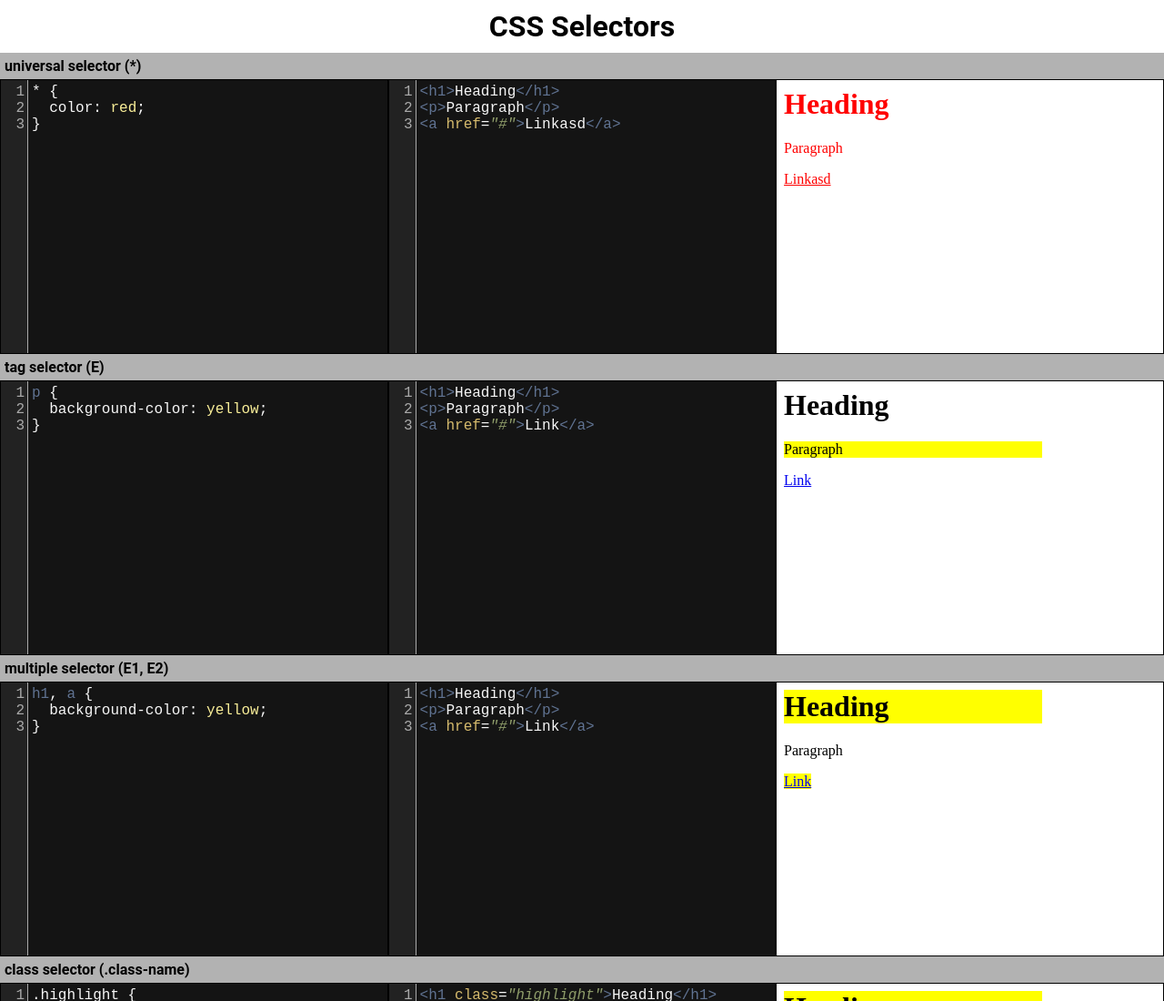
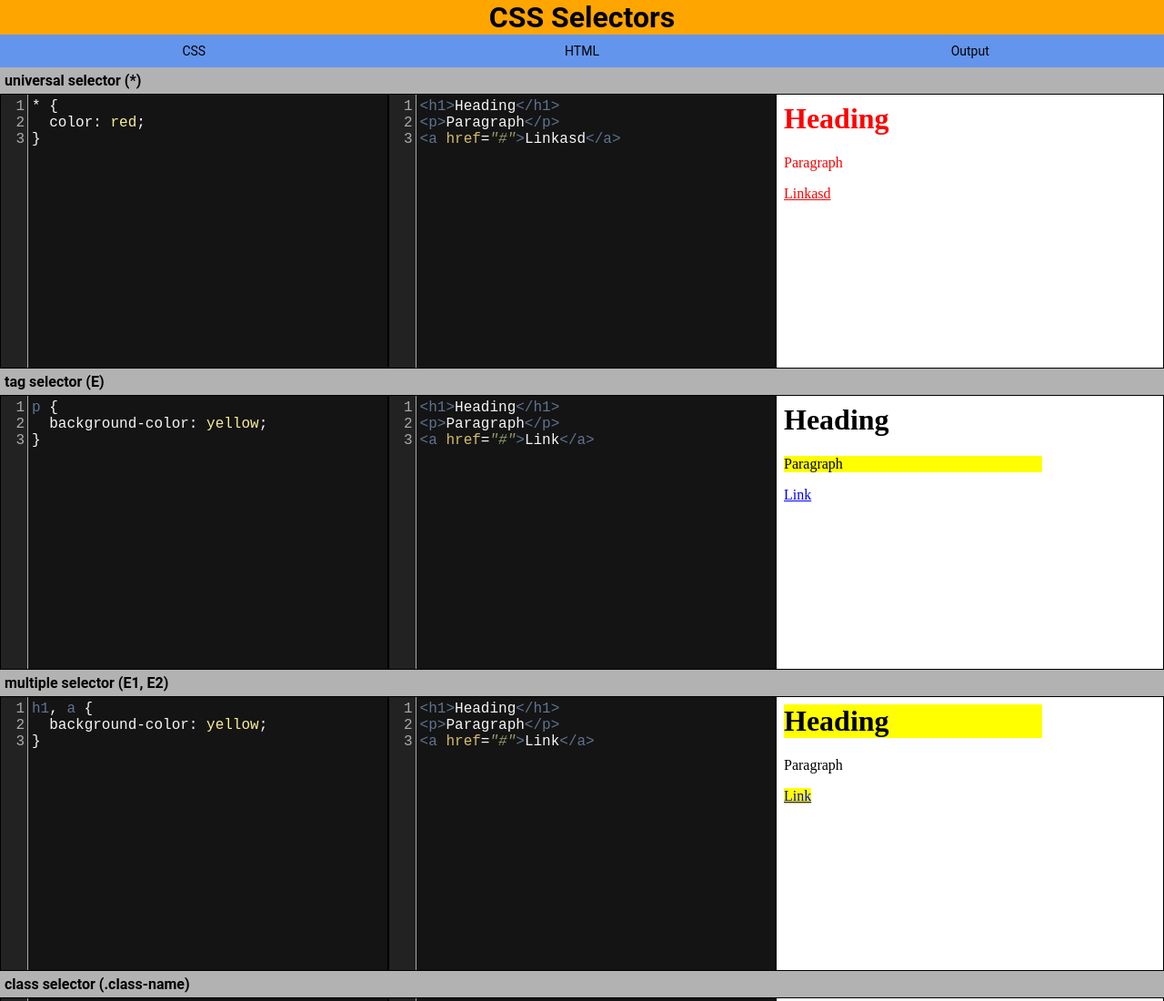
Before and after one commit to justdecodeme/css, a plain HTML site: page references/selectors/selectors.html in a window 1280 px wide. Shown: the top 1100 px of the page at 91% size. Drawn offline with Linux system fonts and the light colour scheme.

Commit message:
header snapping working great while scrolling

```diff
--- /dev/null
+++ b/references/selectors/css/style.css
@@ -0,0 +1,86 @@
+* {
+    box-sizing: border-box;
+    padding: 0;
+    margin: 0;
+}
+
+body {
+    font-family: 'Roboto', sans-serif;
+    /* padding-top: 72.8px; */
+}
+
+header {
+    text-align: center;
+    background: orange;
+    width: 100%;
+    z-index: 999;
+    top: -40px;
+    transition: all .3s ease;
+}
+
+header.down, header.up {
+    transition: all .3s ease;
+    position: fixed;
+    left: 0;
+
+}
+header.down {
+    top: 0;
+}
+header.up {
+    top: -72.8px;
+}
+
+h2 {
+    padding: 5px;
+    font-size: 16px;
+    background: rgba(0, 0, 0, 0.3);
+}
+
+h3 {
+    background: grey;
+    padding: 5px 10px;
+    font-size: 14px;
+    font-weight: normal;
+    letter-spacing: 1px;
+}
+
+ul {
+    /* background: lightgreen; */
+}
+
+.content {
+    display: flex;
+}
+
+.sub-headings {
+    display: flex;
+    justify-content: space-between;
+    background: cornflowerblue;
+    padding: 10px 0;
+}
+
+.sub-headings li {
+    list-style: none;
+    width: 33.33%;
+    text-align: center;
+    font-size: 14px;
+}
+
+.css,
+.html,
+.output {
+    /* background: #2d2d2d; */
+    width: 33.33%;
+    border: 1px solid black;
+    font-size: 16px;
+}
+
+.output {
+    background: white;
+}
+
+pre[class*="language-"] {
+    padding: 0 0 0 10px;
+    margin: 0;
+}
--- a/references/selectors/js/script.js
+++ b/references/selectors/js/script.js
@@ -1,4 +1,5 @@
 var inner = '',
+    header = document.getElementById('header'),
     ul = document.getElementById('selectorsListing'),
     timer = null
 ;
@@ -171,3 +172,33 @@ for (var key in contentObj) {
         frameDoc.close();
     }
 }
+
+
+var scrollPos = newScrollPos = 0, headerHeight;
+window.addEventListener('scroll', function() {
+    scrollPos = Math.round(window.scrollY);
+    headerHeight = header.offsetHeight;
+
+    if(scrollPos > headerHeight + 100) {
+        if (scrollPos > newScrollPos) {
+            // scrolling downwards
+            if(header.classList.contains('down')) {
+                header.classList.add('up');
+            }
+            header.classList.remove('down');
+        } else {
+            // scrolling upwards
+            document.body.style.paddingTop = headerHeight+"px";
+            header.classList.add('down');
+            header.classList.remove('up');
+        }
+    }
+    if(scrollPos == 0) {
+        header.classList.remove('down');
+        header.classList.remove('up');
+        document.body.style.paddingTop = 0+"px";
+    }
+    newScrollPos = scrollPos;
+
+
+})
--- a/references/selectors/selectors.html
+++ b/references/selectors/selectors.html
@@ -16,67 +16,21 @@
   <link rel="stylesheet" href="css/twilight.css">
   <link rel="stylesheet" href="css/blackboard.css">
   <link rel="stylesheet" href="css/midnight.css">
+
+  <link rel="stylesheet" href="css/style.css">
   <title>Selectors</title>
-  <style>
-    * {
-      box-sizing: border-box;
-      padding: 0;
-      margin: 0;
-    }
-
-    body {
-      font-family: 'Roboto', sans-serif;
-    }
-
-    body>h1 {
-      text-align: center;
-      margin: 10px 0;
-    }
-
-    h2 {
-      padding: 5px;
-      font-size: 16px;
-      background: rgba(0, 0, 0, 0.3);
-    }
-
-    h3 {
-      background: grey;
-      padding: 5px 10px;
-      font-size: 14px;
-      font-weight: normal;
-      letter-spacing: 1px;
-    }
-
-    ul {
-      /* background: lightgreen; */
-    }
-
-    .content {
-      display: flex;
-    }
-
-    .css,
-    .html,
-    .output {
-      /* background: #2d2d2d; */
-      width: 33.33%;
-      border: 1px solid black;
-      font-size: 16px;
-    }
-
-    .output {
-      background: white;
-    }
-
-    pre[class*="language-"] {
-      padding: 0 0 0 10px;
-      margin: 0;
-    }
-  </style>
 </head>
 
 <body>
-  <h1>CSS Selectors</h1>
+  <header id="header">
+    <h1>CSS Selectors</h1>
+    <ul class="sub-headings">
+      <li>CSS</li>
+      <li>HTML</li>
+      <li>Output</li>
+    </ul>
+  </header>
+
 
   <!-- all listing is handled by json and js -->
   <ul id="selectorsListing"></ul>
```
